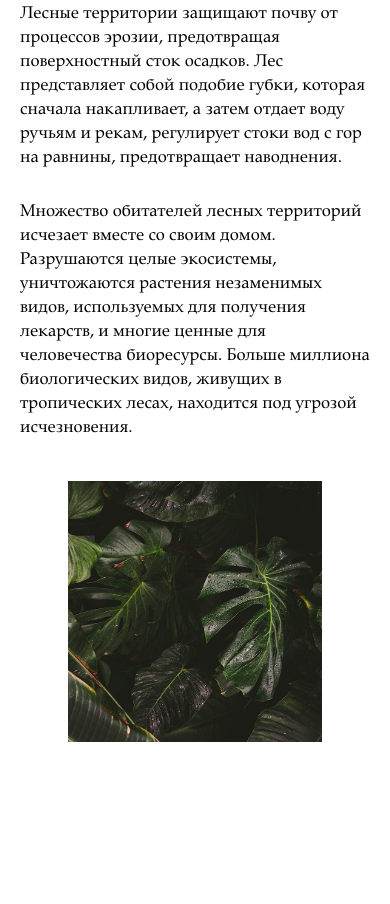
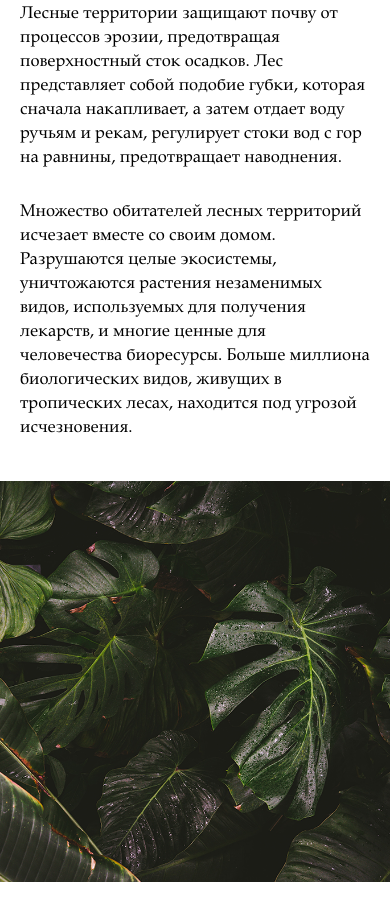
Before and after one commit to crew-dev/ecology-project, a plain HTML site: page index.html in a window 390 px wide. Shown: the part 2309-3213 px from the top of the page. Before the commit the page ends 3073 px from the top, so only its background shows below. Drawn offline with Linux system fonts and the light colour scheme.

Commit message:
Update style.css

```diff
--- a/css/style.css
+++ b/css/style.css
@@ -294,9 +294,8 @@ li.number-timeline-active::before {
     }
 
     .forest-img-left {
-        width: 65%;
+        width: 70%;
         display: flex;
-        margin: 0 auto;
         justify-content: center;
         padding: 0px;
         order: 3;
@@ -372,10 +371,6 @@ li.number-timeline-active::before {
         margin-left: 30px;
     }
 
-    .forest-img-left {
-        width: 100%;
-    }
-
     .intro-title {
         font-size: 46px;
         line-height: 1.2;
@@ -410,3 +405,13 @@ li.number-timeline-active::before {
         margin-left: 20px;
     }
 }
+
+@media (max-width: 425px) {
+    .forest-img-left {
+        width: 100%;
+        display: flex;
+        justify-content: center;
+        padding: 0px;
+        order: 3;
+    }
+}
```
